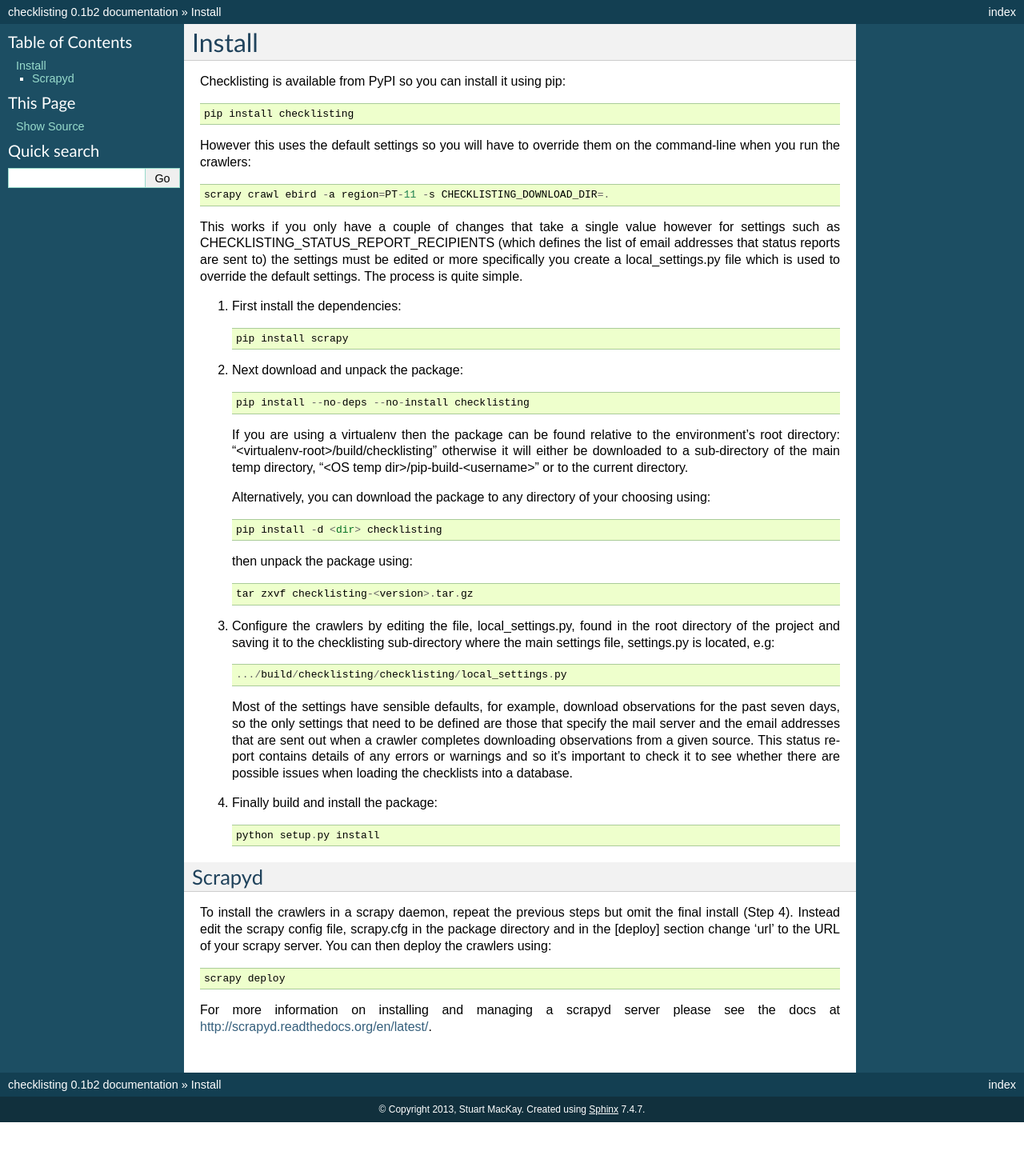
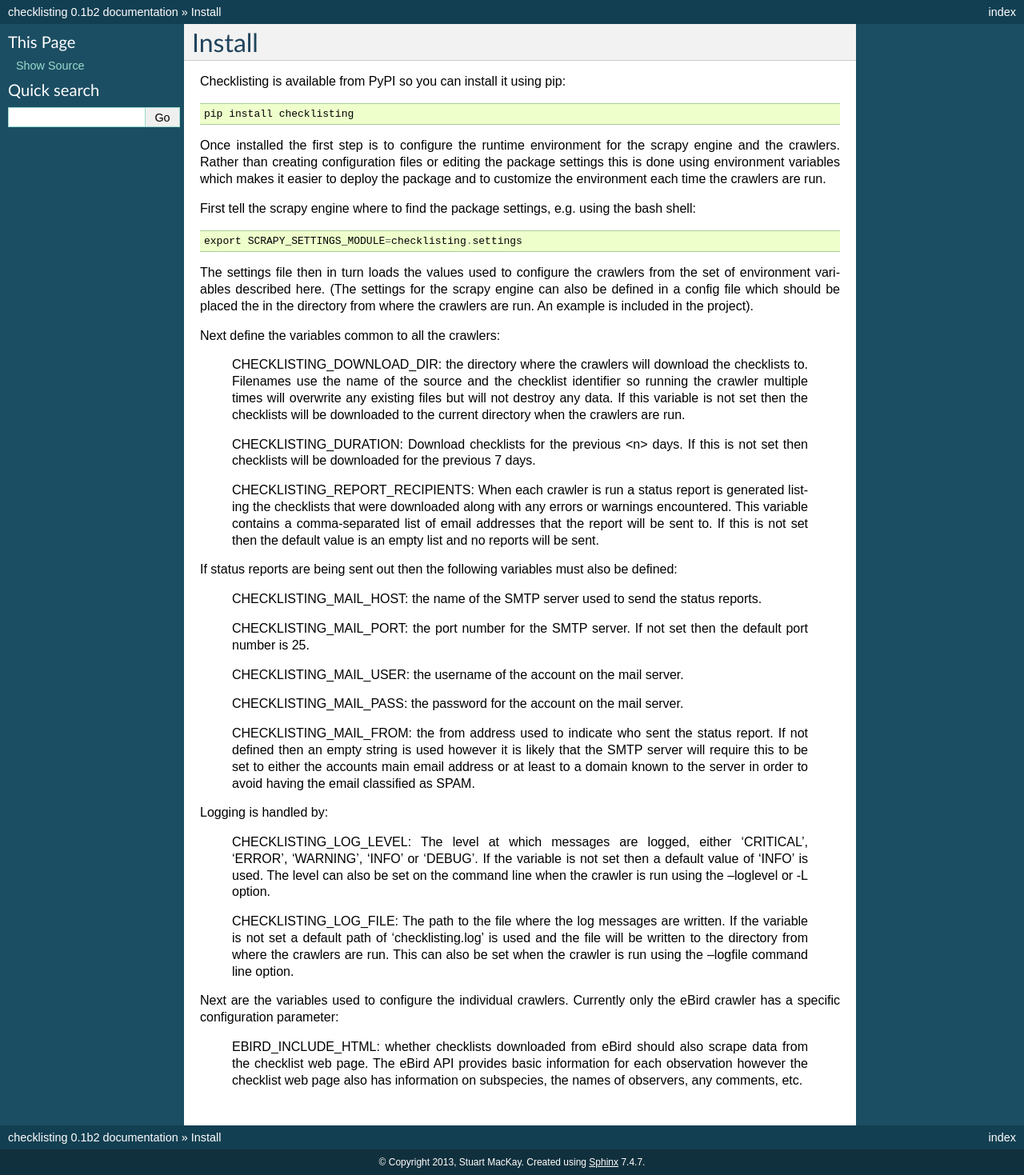
Before and after one commit to StuartMacKay/checklisting, a Sphinx documentation site: the page built from docs/install.rst, in a window 1280 px wide. Shown: the whole page at 80% size. Built offline with Sphinx 7.4.7, drawn with Linux system fonts in a browser that asks for light colours; before the commit the page ends 1403 px from its top, so only the background shows below that.

Commit message:
Crawlers are now configured using environment variables.
Instead of configuring the crawlers by overriding default values using a
local settings file, the main settings file now initializes the settings
from environment variables. This makes it a lot easier to install the
package since the configuration is now performed at runtime, rather than
install time (since the local setting file had to be created and the
values set when the package was installed). This also make it easier to
run the crawlers in the most common (for now) use-case where they are
called from a cron-like scheduler.

The names of the settings variables were shortened since - there was no
need to keep the "CHECKLISTING_" prefix for example. The settings that
defined the number of days to download checklists were configurable on
a per-crawler basis (using the settings EBIRD_DURATION and
WORLDBIRDS_DURATION) were replaced by a single setting, DURATION since
this can be changed at runtime if necessary.

The names of the environment variables match those of the settings with
the prefix "CHECKLISTING_" added, e.g. "CHECKLISTING_DOWNLOAD_DIR" so
there are no collisions with other environment variables.

Rewrote the documentation to reflect this change.

```diff
--- a/docs/format.rst
+++ b/docs/format.rst
@@ -18,7 +18,7 @@ A typical checklist has the following structure. ::
     {
         "meta": {
             "version": 1,
-            "language: "en",
+            "language": "en",
         },
         "identifier": "S1234567",
         "date": "2013-07-05",
@@ -69,7 +69,7 @@ A typical checklist has the following structure. ::
                     "name": "Gannet",
                 },
                 "count": 45,
-                "comment": "Flying east"
+                "comment": "Flying east",
                 "details": [
                     {
                         "age": "Adult",
--- a/docs/install.rst
+++ b/docs/install.rst
@@ -6,67 +6,77 @@ Checklisting is available from PyPI so you can install it using pip::
 
     pip install checklisting
 
-However this uses the default settings so you will have to override them on
-the command-line when you run the crawlers::
+Once installed the first step is to configure the runtime environment for
+the scrapy engine and the crawlers. Rather than creating configuration files
+or editing the package settings this is done using environment variables
+which makes it easier to deploy the package and to customize the environment
+each time the crawlers are run.
 
-    scrapy crawl ebird -a region=PT-11 -s CHECKLISTING_DOWNLOAD_DIR=.
+First tell the scrapy engine where to find the package settings, e.g. using
+the bash shell::
 
-This works if you only have a couple of changes that take a single value
-however for settings such as CHECKLISTING_STATUS_REPORT_RECIPIENTS (which
-defines the list of email addresses that status reports are sent to) the
-settings must be edited or more specifically you create a local_settings.py
-file which is used to override the default settings. The process is quite
-simple.
+    export SCRAPY_SETTINGS_MODULE=checklisting.settings
 
-1. First install the dependencies::
+The settings file then in turn loads the values used to configure the crawlers
+from the set of environment variables described here. (The settings for the
+scrapy engine can also be defined in a config file which should be placed
+the in the directory from where the crawlers are run. An example is included
+in the project).
 
-       pip install scrapy
+Next define the variables common to all the crawlers:
 
-2. Next download and unpack the package::
+    CHECKLISTING_DOWNLOAD_DIR: the directory where the crawlers will download
+    the checklists to. Filenames use the name of the source and the checklist
+    identifier so running the crawler multiple times will overwrite any
+    existing files but will not destroy any data. If this variable is not
+    set then the checklists will be downloaded to the current directory when
+    the crawlers are run.
 
-       pip install --no-deps --no-install checklisting
+    CHECKLISTING_DURATION: Download checklists for the previous <n> days. If
+    this is not set then checklists will be downloaded for the previous 7 days.
 
-   If you are using a virtualenv then the package can be found relative to the
-   environment's root directory: "<virtualenv-root>/build/checklisting"
-   otherwise it will either be downloaded to a sub-directory of the main temp
-   directory, "<OS temp dir>/pip-build-<username>" or to the current directory.
+    CHECKLISTING_REPORT_RECIPIENTS: When each crawler is run a status report
+    is generated listing the checklists that were downloaded along with any
+    errors or warnings encountered. This variable contains a comma-separated
+    list of email addresses that the report will be sent to. If this is not
+    set then the default value is an empty list and no reports will be sent.
 
-   Alternatively, you can download the package to any directory of your
-   choosing using::
+If status reports are being sent out then the following variables must also
+be defined:
 
-       pip install -d <dir> checklisting
+    CHECKLISTING_MAIL_HOST: the name of the SMTP server used to send the
+    status reports.
 
-   then unpack the package using::
+    CHECKLISTING_MAIL_PORT: the port number for the SMTP server. If not set
+    then the default port number is 25.
 
-       tar zxvf checklisting-<version>.tar.gz
+    CHECKLISTING_MAIL_USER: the username of the account on the mail server.
 
-3. Configure the crawlers by editing the file, local_settings.py, found in the
-   root directory of the project and saving it to the checklisting sub-directory
-   where the main settings file, settings.py is located, e.g::
+    CHECKLISTING_MAIL_PASS: the password for the account on the mail server.
 
-       .../build/checklisting/checklisting/local_settings.py
+    CHECKLISTING_MAIL_FROM: the from address used to indicate who sent the
+    status report. If not defined then an empty string is used however it is
+    likely that the SMTP server will require this to be set to either the
+    accounts main email address or at least to a domain known to the server
+    in order to avoid having the email classified as SPAM.
 
-   Most of the settings have sensible defaults, for example, download
-   observations for the past seven days, so the only settings that need to be
-   defined are those that specify the mail server and the email addresses that
-   are sent out when a crawler completes downloading observations from a given
-   source. This status report contains details of any errors or warnings and so
-   it's important to check it to see whether there are possible issues when
-   loading the checklists into a database.
+Logging is handled by:
 
-4. Finally build and install the package::
+    CHECKLISTING_LOG_LEVEL: The level at which messages are logged, either
+    'CRITICAL', 'ERROR', 'WARNING', 'INFO' or 'DEBUG'. If the variable is not
+    set then a default value of 'INFO' is used. The level can also be set on
+    the command line when the crawler is run using the --loglevel or -L option.
 
-       python setup.py install
+    CHECKLISTING_LOG_FILE: The path to the file where the log messages are
+    written. If the variable is not set a default path of 'checklisting.log'
+    is used and the file will be written to the directory from where the
+    crawlers are run. This can also be set when the crawler is run using the
+    --logfile command line option.
 
+Next are the variables used to configure the individual crawlers. Currently
+only the eBird crawler has a specific configuration parameter:
 
-Scrapyd
--------
-To install the crawlers in a scrapy daemon, repeat the previous steps but omit
-the final install (Step 4). Instead edit the scrapy config file, scrapy.cfg in
-the package directory and in the [deploy] section change 'url' to the URL of
-your scrapy server. You can then deploy the crawlers using::
-
-    scrapy deploy
-
-For more information on installing and managing a scrapyd server please see
-the docs at http://scrapyd.readthedocs.org/en/latest/.
+    EBIRD_INCLUDE_HTML: whether checklists downloaded from eBird should also
+    scrape data from the checklist web page. The eBird API provides basic
+    information for each observation however the checklist web page also has
+    information on subspecies, the names of observers, any comments, etc.
```
Also changed, not shown: docs/crawlers/ebird.rst (+2 -32 lines), docs/crawlers/worldbirds.rst (+11 -26 lines), docs/crawling.rst (added, +21 -0 lines), docs/index.rst (+3 -26 lines), local_settings.py (deleted, +0 -38 lines), 6 other files.
